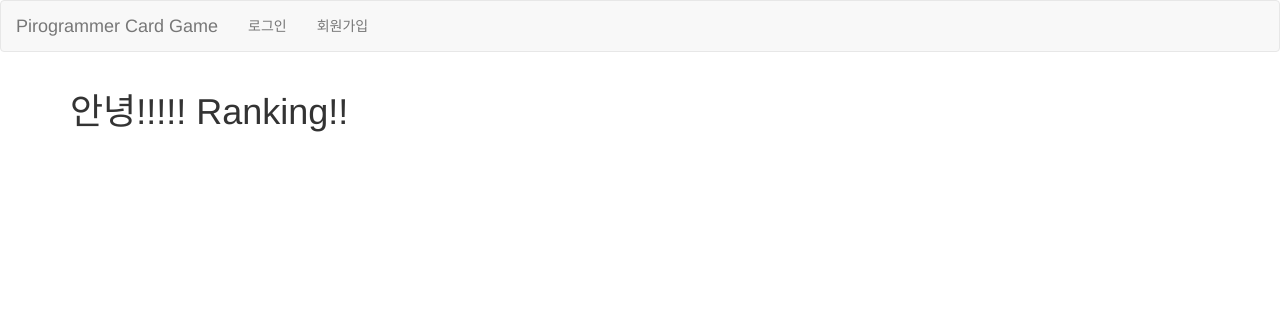
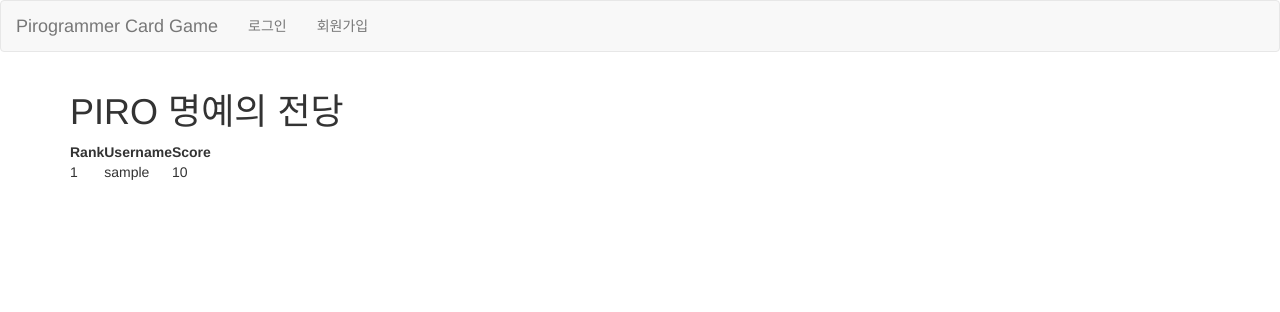
Before and after one commit to Pirogramming-21/Piro21_CardGame_02, a Django app: page /ranking/ in a window 1280 px wide. Shown: the top 312 px of the page. Run offline with Django 5.2, Linux system fonts and the light colour scheme; tables that the repository leaves empty hold one stand-in row (values such as "Sample post"); some libraries are stand-ins or nearby versions.

Commit message:
[feat] 랭킹 기능 추가

```diff
--- a/apps/game/views.py
+++ b/apps/game/views.py
@@ -1,5 +1,6 @@
-from django.shortcuts import render, redirect, get_object_or_404, redirect
+from django.shortcuts import render, redirect, get_object_or_404
 from django.contrib.auth.decorators import login_required
+from apps.accounts.models import UserProfile
 from .models import Game
 from django.contrib.auth.models import User
 import random
@@ -108,5 +109,9 @@ def cancel_game(request, game_id):
     game.save()
     return redirect('game_history')
 
-def ranking(req):
-    return render(req, 'ranking.html')
+def ranking(request):
+    users = UserProfile.objects.all().order_by('-score')
+    ctx = {
+        'users': users,
+    }
+    return render(request, 'ranking.html', ctx)
--- a/templates/ranking.html
+++ b/templates/ranking.html
@@ -3,5 +3,23 @@
 {%block title%} Ranking {%endblock%}
 
 {%block content%}
-<h1>안녕!!!!! Ranking!!</h1>
+<h1>PIRO 명예의 전당</h1>
+<table>
+    <thead>
+        <tr>
+            <th>Rank</th>
+            <th>Username</th>
+            <th>Score</th>
+        </tr>
+    </thead>
+    <tbody>
+        {% for user in users %}
+            <tr>
+                <td>{{ forloop.counter }}</td>
+                <td>{{ user.user.username }}</td>
+                <td>{{ user.score }}</td>
+            </tr>
+        {% endfor %}
+    </tbody>
+</table>
 {% endblock %}
```
